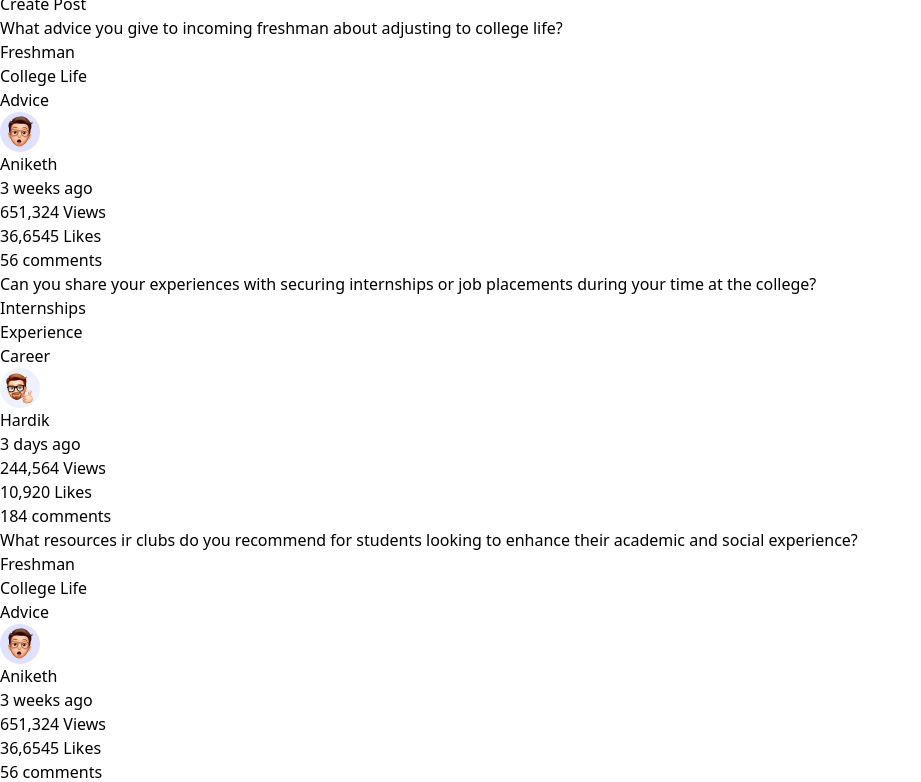
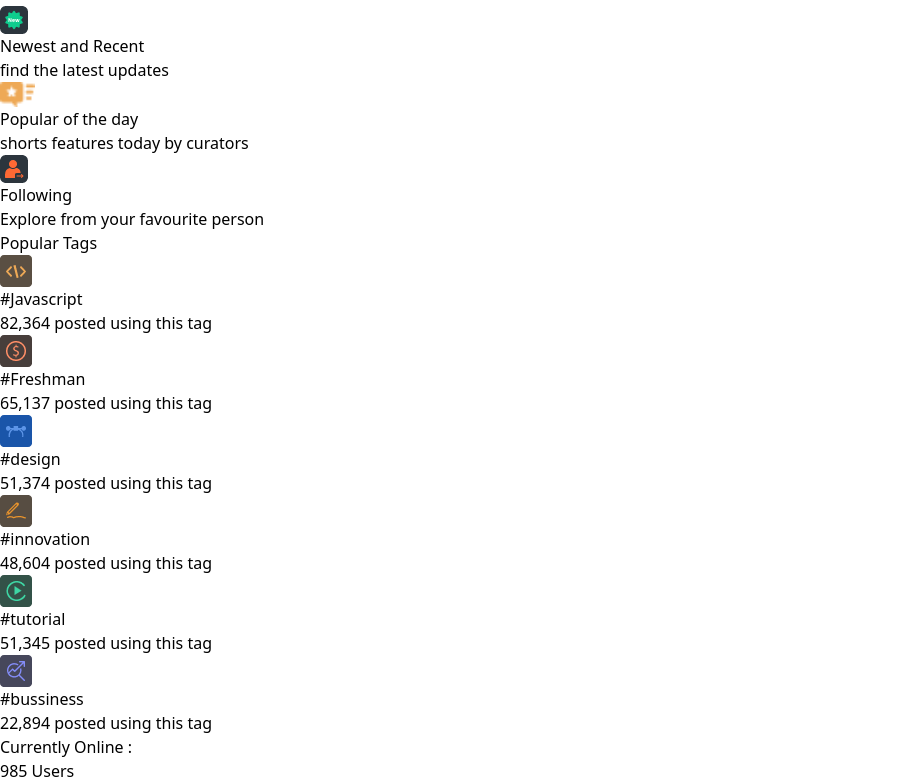
Before and after one commit to Yaswanth-2874/Uni-Buddy, a React (Vite) app in the folder frontend/: page / in a window 1280 px wide. Shown: the part 280-1062 px from the top of the page, without its empty margins (0-921 px from the left). Built offline with nearby package versions, Linux system fonts and the light colour scheme.

Commit message:
04-10-2024 7:20Pm commit

```diff
--- a/frontend/src/Components/Hero.jsx
+++ b/frontend/src/Components/Hero.jsx
@@ -1,38 +1,191 @@
 import React from 'react'
 import p1 from "../Assets/p1.png"
 import p2 from "../Assets/p2.png"
+import badge from "../Assets/badge.png"
+import popular from "../Assets/popular.png"
+import follow from "../Assets/addFrnd.png"
+import tags from "../Assets/tags.png"
+import dollar from "../Assets/dollar.png"
+import design from "../Assets/design.png"
+import writeicon from "../Assets/writeicon.png"
+import vdeoplay from "../Assets/vdeoplay.png"
+import trendsearch from "../Assets/trendSearch.png"
 function Hero() {
   return (
     <div className='flex '>
         {/* lefty */}
        <div className='flex flex-col w-1/5 ml-10  mt-1 gap-4 p-6'  >
-         <div className='bg-[#262d34] w-[80%] h-52 rounded-2xl'>
-                <div>
+         <div className='bg-[#262d34] w-[90%]  rounded-2xl'>
+                <div className='flex p-2 gap-2 items-center cursor-pointer'>
                     {/* icon */}
-                    <div></div>
+                    <div>
+                       <img src={badge} alt="" />
+                    </div>
                     {/* desc */}
-                    <div></div>
+                    <div className='text-white'>
+                      <div className='font-bold font-sans'>
+                      Newest and Recent
+                      </div>
+                      <div className='text-sm text-[#61646A]'>
+                        find the latest updates
+                      </div>
+                    </div>
                 </div>
-                <div>
-                     {/* icon */}
-                     <div></div>
+                <div className='flex p-2 gap-2 cursor-pointer'>
+                    {/* icon */}
+                    <div>
+                       <img src={popular} width={35} height={40} alt="" className='
+                       bg-[#2C353D]  p-2 rounded-md' />
+                    </div>
                     {/* desc */}
-                    <div></div>
+                    <div className='text-white'>
+                      <div className='font-bold font-sans'>
+                      Popular of the day
+                      </div>
+                      <div className=' text-sm text-[#61646A]'>
+                        shorts features today by curators
+                      </div>
+                    </div>
                 </div>
-                <div>
-                     {/* icon */}
-                     <div></div>
+                <div className='flex p-2 gap-2 cursor-pointer'>
+                    {/* icon */}
+                    <div>
+                       <img src={follow} alt="" />
+                    </div>
                     {/* desc */}
-                    <div></div></div>
+                    <div className='text-white'>
+                      <div className='font-bold font-sans'>
+                      Following
+                      </div>
+                      <div className='text-[#61646A] text-sm'>
+                        Explore from your favourite person
+                      </div>
+                    </div>
+                </div>
          </div>
-         <div className='bg-[#262d34] w-[80%] h-80 rounded-2xl'>
+         <div className='bg-[#262d34] flex flex-col w-[90%] p-1 rounded-2xl'>
+              {/* heading */}
+              <div className='text-center text-white mt-2 font-bold'>Popular Tags</div>
+               {/* Sub-tags */}
+               <div className='flex flex-col p-2'>
+                 {/* h1 */}
+                 <div className='flex gap-2'>
+                  {/* img */}
+                   <div>
+                   <img src={tags} alt="" />
+                   </div>
+                   {/* desc */}
+                   <div>
+                    <div className='text-white font-sans'>
+                      #Javascript
+                    </div>
+                    <div className='text-sm text-[#61646A]'>
+                       82,364 posted using this tag
+                    </div>
+                   </div>
+                  </div>
+               </div>
+               <div className='flex flex-col p-2'>
+                 {/* h1 */}
+                 <div className='flex gap-2'>
+                  {/* img */}
+                   <div>
+                   <img src={dollar} alt="" />
+                   </div>
+                   {/* desc */}
+                   <div>
+                    <div className='text-white font-sans'>
+                      #Freshman
+                    </div>
+                    <div className='text-sm text-[#61646A]'>
+                       65,137 posted using this tag
+                    </div>
+                   </div>
+                  </div>
+               </div>
+               <div className='flex flex-col p-2'>
+                 {/* h1 */}
+                 <div className='flex gap-2'>
+                  {/* img */}
+                   <div>
+                   <img src={design} alt="" />
+                   </div>
+                   {/* desc */}
+                   <div>
+                    <div className='text-white font-sans'>
+                      #design
+                    </div>
+                    <div className='text-sm text-[#61646A]'>
+                       51,374 posted using this tag
+                    </div>
+                   </div>
+                  </div>
+               </div>
+               <div className='flex flex-col p-2'>
+                 {/* h1 */}
+                 <div className='flex gap-2'>
+                  {/* img */}
+                   <div>
+                   <img src={writeicon} alt="" />
+                   </div>
+                   {/* desc */}
+                   <div>
+                    <div className='text-white font-sans'>
+                      #innovation
+                    </div>
+                    <div className='text-sm text-[#61646A]'>
+                       48,604 posted using this tag
+                    </div>
+                   </div>
+                  </div>
+               </div>
+               <div className='flex flex-col p-2'>
+                 {/* h1 */}
+                 <div className='flex gap-2'>
+                  {/* img */}
+                   <div>
+                   <img src={vdeoplay} alt="" />
+                   </div>
+                   {/* desc */}
+                   <div>
+                    <div className='text-white font-sans'>
+                      #tutorial
+                    </div>
+                    <div className='text-sm text-[#61646A]'>
+                       51,345 posted using this tag
+                    </div>
+                   </div>
+                  </div>
+               </div>
+               <div className='flex flex-col p-2'>
+                 {/* h1 */}
+                 <div className='flex gap-2'>
+                  {/* img */}
+                   <div>
+                   <img src={trendsearch} alt="" />
+                   </div>
+                   {/* desc */}
+                   <div>
+                    <div className='text-white font-sans'>
+                      #bussiness
+                    </div>
+                    <div className='text-sm text-[#61646A]'>
+                       22,894 posted using this tag
+                    </div>
+                   </div>
+                  </div>
+               </div>
+         </div>
+         <div className='bg-[#262d34] w-[90%] h-80 rounded-2xl'>
 
          </div>
-         <div className='bg-[#262d34] w-[80%] h-80 rounded-2xl'>
-
-         </div>
-         <div className='bg-[#262d34] w-[80%] h-20 rounded-2xl'>
-
+         <div className='bg-[#262d34] flex flex-col text-center p-2 font-bold  text-white w-[90%] h-20 rounded-2xl'>
+            <div className='text-center'>
+              Currently Online :
+            </div>
+            <div className='text-center'>
+              985 Users
+            </div>
          </div>
        </div>
         {/* myname */}
--- a/frontend/src/Components/Navbar.jsx
+++ b/frontend/src/Components/Navbar.jsx
@@ -6,17 +6,25 @@
 import { FaMicrophone } from "react-icons/fa";
 import { FaSearch } from "react-icons/fa";
 import { RiNotification2Fill } from "react-icons/ri";
+import Logo from "../Assets/halfsmile.png"
+import home from "../Assets/homeOrange.png"
+import notify from "../Assets/notificationWhite.png"
+import mssg from "../Assets/messgae.png"
+import p1 from "../Assets/p1.png"
 function Navbar() {
   return (
     <div className=' bg-[#262d34] h-20 flex justify-around items-center'>
         {/* logo */}
         <div className='flex p-2'>
-            <img src="" alt="logo" />
-            <div className="text-orange-500 font-serif">Uni Buddy</div>
+            <img src={Logo} alt="logo" />
+            <div className="ml-2 text-orange-500 font-serif font-bold text-xl">Uni Buddy</div>
         </div>
         {/* icons navigation */}
         <div className='flex text-black items-center  gap-[30px]'>
-          <MdHome fill='white' className='text-3xl' />
+          {/* <MdHome fill='white' className='text-3xl' />             */}
+          <div className='cursor-pointer'>
+            <img src={home} alt="" />
+          </div>
           <FaRegCalendarMinus  fill='white' className='text-2xl' />
           <BsPeopleFill  fill='white' className='text-2xl' />
           <FaMicrophone  fill='white' className='text-xl' />
@@ -28,11 +36,14 @@
 
            <FaSearch className='text-[white] cursor-pointer'/>
         </div>
-        <div className= 'flex text-black gap-4'>
-        <AiOutlineMessage  className='text-white text-2xl '/>
-        <RiNotification2Fill className='text-white text-2xl'/>
-          <div className='w-[25px] h-[25px] rounded-md bg-orange-500'></div>
-          <div className='text-white text-lg' >Yash</div>
+        <div className= 'flex text-black gap-4 items-center'>
+        {/* <AiOutlineMessage  className='text-white text-2xl '/> */}
+        <img src={mssg} alt="" className='cursor-pointer' />
+          <img src={notify} alt="" className='cursor-pointer' />
+          <div className='w-[35px] object-contain h-[35px] rounded-md bg-orange-500'>
+            {/* <img src={p1} alt="" width={100} className='object-contain' /> */}
+          </div>
+          <div className='text-white text-lg font-bold' >Yash</div>
         </div>
 
     </div>
```
Also changed, not shown: frontend/src/Assets/design.png (renamed from frontend/src/Assets/2419386e-4756-4931-ac0b-e080aabe60e6.png), frontend/src/Assets/popular.png (renamed from frontend/src/Assets/6e392b90-6947-46ab-8e77-573cabe9289c.png).
